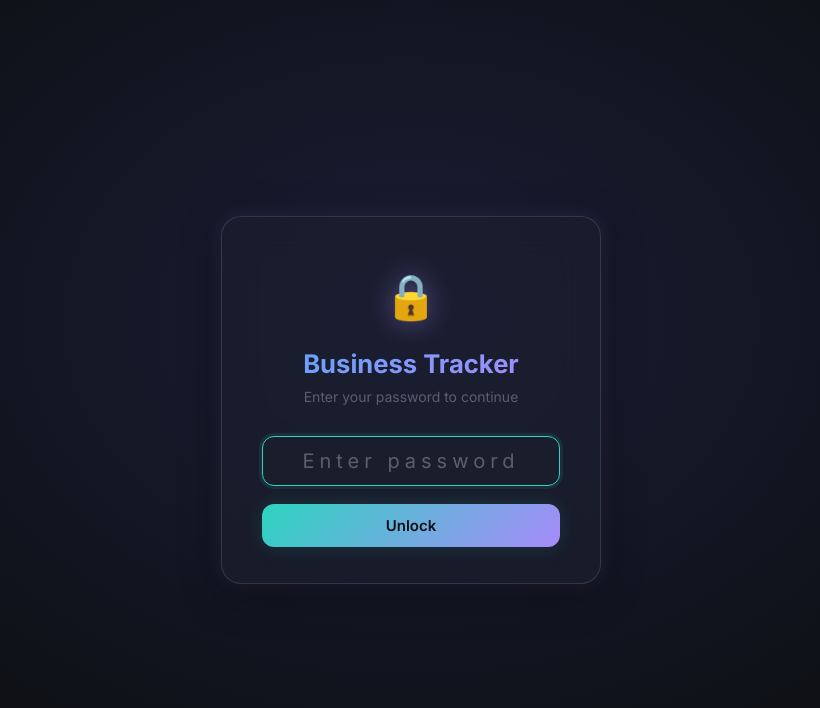
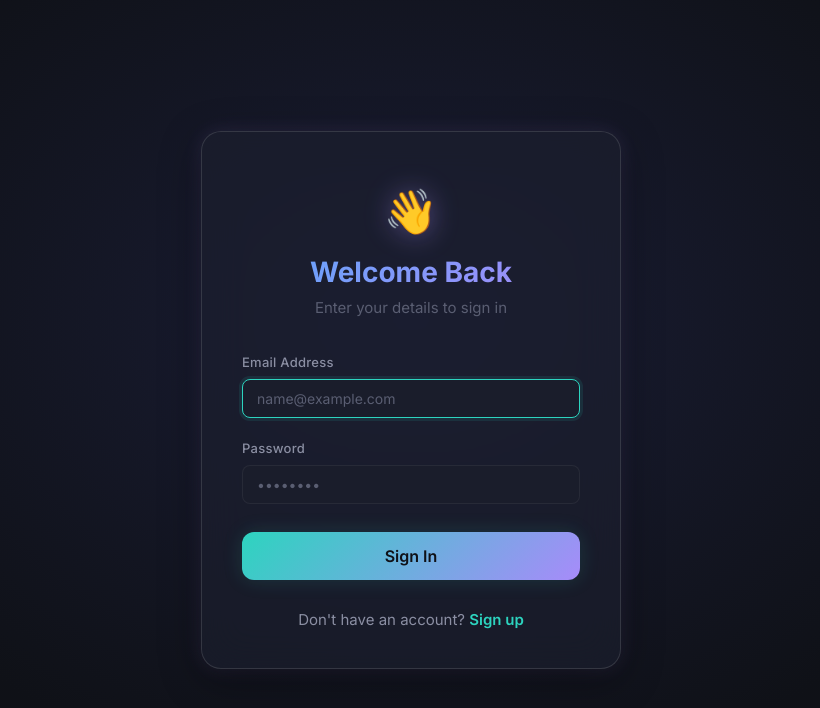
Before and after one commit to avinashtandon/business-tracker, a React (Vite) app: page / in a window 1280 px wide. Shown: the top 708 px of the page, without its empty margins (229-1049 px from the left). Built offline with nearby package versions, Linux system fonts and the light colour scheme.

Commit message:
Added sign in and sign up flow

```diff
--- a/src/App.jsx
+++ b/src/App.jsx
@@ -4,45 +4,86 @@ import Dashboard from './pages/Dashboard';
 import People from './pages/People';
 import PersonDetail from './pages/PersonDetail';
 
-const CORRECT_PASSWORD = '077522';
-
-function LockScreen({ onUnlock }) {
-  const [input, setInput] = useState('');
+function AuthScreen({ onAuth }) {
+  const [isLogin, setIsLogin] = useState(true);
+  const [email, setEmail] = useState('');
+  const [password, setPassword] = useState('');
+  const [name, setName] = useState('');
   const [error, setError] = useState('');
   const [shake, setShake] = useState(false);
 
   const handleSubmit = (e) => {
     e.preventDefault();
-    if (input === CORRECT_PASSWORD) {
-      onUnlock();
-    } else {
-      setError('Wrong password. Please enter the right password first.');
+    if (!email || !password || (!isLogin && !name)) {
+      setError('Please fill in all fields.');
       setShake(true);
-      setInput('');
       setTimeout(() => setShake(false), 600);
+      return;
     }
+    // Mock successful authentication
+    onAuth();
   };
 
   return (
-    <div className="lock-screen">
-      <div className={`lock-card ${shake ? 'lock-shake' : ''}`}>
-        <div className="lock-icon">🔒</div>
-        <h1 className="lock-title">Business Tracker</h1>
-        <p className="lock-subtitle">Enter your password to continue</p>
-        <form onSubmit={handleSubmit} className="lock-form">
-          <input
-            className="input-field lock-input"
-            type="password"
-            placeholder="Enter password"
-            value={input}
-            onChange={(e) => { setInput(e.target.value); setError(''); }}
-            autoFocus
-          />
-          {error && <p className="lock-error">{error}</p>}
-          <button type="submit" className="btn btn-primary lock-btn">
-            Unlock
+    <div className="auth-screen">
+      <div className={`auth-card ${shake ? 'lock-shake' : ''}`}>
+        <div className="auth-icon">{isLogin ? '👋' : '✨'}</div>
+        <h1 className="auth-title">{isLogin ? 'Welcome Back' : 'Create Account'}</h1>
+        <p className="auth-subtitle">
+          {isLogin ? 'Enter your details to sign in' : 'Sign up to get started'}
+        </p>
+        <form onSubmit={handleSubmit} className="auth-form">
+          {!isLogin && (
+            <div className="input-group">
+              <label>Full Name</label>
+              <input
+                className="input-field"
+                type="text"
+                placeholder="John Doe"
+                value={name}
+                onChange={(e) => { setName(e.target.value); setError(''); }}
+                autoFocus={!isLogin}
+              />
+            </div>
+          )}
+          <div className="input-group">
+            <label>Email Address</label>
+            <input
+              className="input-field"
+              type="email"
+              placeholder="name@example.com"
+              value={email}
+              onChange={(e) => { setEmail(e.target.value); setError(''); }}
+              autoFocus={isLogin}
+            />
+          </div>
+          <div className="input-group">
+            <label>Password</label>
+            <input
+              className="input-field"
+              type="password"
+              placeholder="••••••••"
+              value={password}
+              onChange={(e) => { setPassword(e.target.value); setError(''); }}
+            />
+          </div>
+          {error && <p className="auth-error">{error}</p>}
+          <button type="submit" className="btn btn-primary auth-btn">
+            {isLogin ? 'Sign In' : 'Sign Up'}
           </button>
         </form>
+        <div className="auth-toggle">
+          <p>
+            {isLogin ? "Don't have an account? " : "Already have an account? "}
+            <button
+              type="button"
+              className="auth-toggle-btn"
+              onClick={() => { setIsLogin(!isLogin); setError(''); }}
+            >
+              {isLogin ? 'Sign up' : 'Sign in'}
+            </button>
+          </p>
+        </div>
       </div>
     </div>
   );
@@ -54,7 +95,7 @@ export default function App() {
   const [selectedPersonId, setSelectedPersonId] = useState(null);
 
   if (!unlocked) {
-    return <LockScreen onUnlock={() => setUnlocked(true)} />;
+    return <AuthScreen onAuth={() => setUnlocked(true)} />;
   }
 
   const navigate = (target, personId = null) => {
--- a/src/index.css
+++ b/src/index.css
@@ -434,8 +434,8 @@ select.input-field {
   }
 }
 
-/* ── Lock Screen ── */
-.lock-screen {
+/* ── Auth Screen ── */
+.auth-screen {
   position: fixed;
   inset: 0;
   display: flex;
@@ -446,7 +446,11 @@ select.input-field {
   animation: fadeIn 0.4s ease;
 }
 
-.lock-card {
+[data-theme="light"] .auth-screen {
+  background: radial-gradient(ellipse at 50% 40%, #eaecf0 0%, #f4f5f7 70%);
+}
+
+.auth-card {
   background: var(--bg-glass);
   backdrop-filter: blur(20px);
   -webkit-backdrop-filter: blur(20px);
@@ -454,66 +458,84 @@ select.input-field {
   border-radius: var(--radius-xl);
   padding: 2.75rem 2.5rem 2.25rem;
   width: 100%;
-  max-width: 380px;
-  text-align: center;
+  max-width: 420px;
   box-shadow: var(--shadow-lg), var(--shadow-glow-purple);
   animation: fadeInUp 0.5s var(--transition-slow) forwards;
 }
 
-.lock-icon {
+.auth-icon {
   font-size: 2.75rem;
-  margin-bottom: 1rem;
+  margin-bottom: 0.5rem;
   display: block;
+  text-align: center;
   filter: drop-shadow(0 0 14px rgba(167, 139, 250, 0.45));
 }
 
-.lock-title {
-  font-size: 1.6rem;
+.auth-title {
+  font-size: 1.75rem;
   font-weight: 700;
   background: var(--gradient-cool);
   -webkit-background-clip: text;
   -webkit-text-fill-color: transparent;
   background-clip: text;
   margin-bottom: 0.35rem;
+  text-align: center;
 }
 
-.lock-subtitle {
-  font-size: 0.875rem;
+.auth-subtitle {
+  font-size: 0.9375rem;
   color: var(--text-muted);
-  margin-bottom: 1.75rem;
+  margin-bottom: 2rem;
+  text-align: center;
 }
 
-.lock-form {
+.auth-form {
   display: flex;
   flex-direction: column;
-  gap: 0.875rem;
+  gap: 1.25rem;
 }
 
-.lock-input {
-  width: 100%;
-  text-align: center;
-  font-size: 1.25rem;
-  letter-spacing: 0.25em;
-  padding: 0.75rem 1rem;
-  border-radius: var(--radius-md);
-}
-
-.lock-error {
+.auth-error {
   font-size: 0.8125rem;
   color: var(--accent-red);
   background: rgba(248, 113, 113, 0.08);
   border: 1px solid rgba(248, 113, 113, 0.2);
   border-radius: var(--radius-sm);
-  padding: 0.5rem 0.875rem;
+  padding: 0.625rem 0.875rem;
   margin: 0;
   animation: fadeIn 0.2s ease;
+  text-align: center;
 }
 
-.lock-btn {
+.auth-btn {
   width: 100%;
-  padding: 0.75rem 1rem;
+  padding: 0.875rem 1rem;
+  font-size: 1rem;
+  margin-top: 0.5rem;
+}
+
+.auth-toggle {
+  margin-top: 1.75rem;
+  text-align: center;
   font-size: 0.9375rem;
-  margin-top: 0.25rem;
+  color: var(--text-secondary);
+}
+
+.auth-toggle-btn {
+  background: none;
+  border: none;
+  padding: 0;
+  color: var(--accent-teal);
+  font-weight: 600;
+  font-family: var(--font-family);
+  font-size: inherit;
+  cursor: pointer;
+  transition: color var(--transition-fast);
+}
+
+.auth-toggle-btn:hover {
+  color: var(--accent-purple);
+  text-decoration: underline;
 }
 
 @keyframes lockShake {
```
